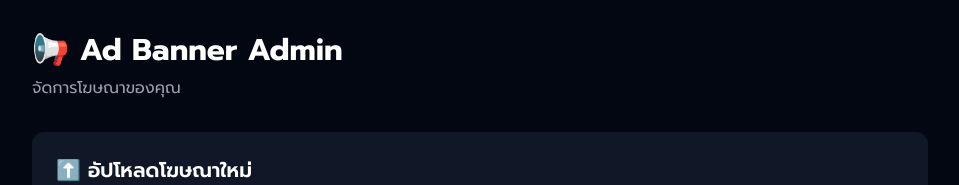
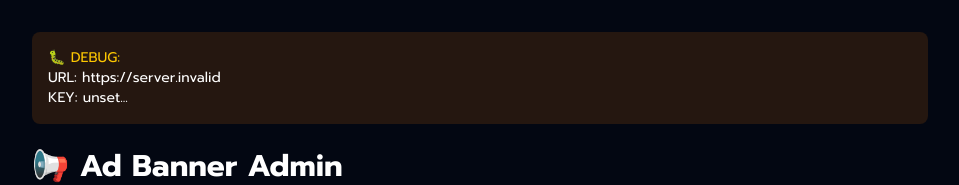
Before and after one commit to luminextech-labs/deela, a Next.js app: page /admin/ads in a window 1280 px wide. Shown: the top 185 px of the page, without its empty margins (160-1119 px from the left). Built offline with nearby package versions, Linux system fonts and the light colour scheme; no server answers; the database is empty.

Commit message:
debug: show env values on admin page

```diff
--- a/app/admin/ads/page.tsx
+++ b/app/admin/ads/page.tsx
@@ -8,12 +8,19 @@ export default function AdsAdminPage() {
   const [loading, setLoading] = useState(true);
   const [uploading, setUploading] = useState(false);
   const [message, setMessage] = useState<{ type: "success" | "error"; text: string } | null>(null);
+  const [debug, setDebug] = useState<{url: string; key: string} | null>(null);
 
   useEffect(() => {
     fetchBanners();
   }, []);
 
   async function fetchBanners() {
+    // Debug: show env values
+    setDebug({
+      url: process.env.NEXT_PUBLIC_SUPABASE_URL || "❌ ไม่มีค่า",
+      key: (process.env.NEXT_PUBLIC_SUPABASE_ANON_KEY || "❌ ไม่มีค่า").slice(0, 20) + "..."
+    });
+
     if (!supabase) {
       setMessage({ type: "error", text: "❌ Supabase ไม่เชื่อมต่อ ตรวจสอบ env บน Vercel" });
       setLoading(false);
@@ -84,6 +91,14 @@ export default function AdsAdminPage() {
   return (
     <div className="min-h-screen bg-gray-950 text-white p-8">
       <div className="max-w-4xl mx-auto">
+        {/* Debug info */}
+        {debug && (
+          <div className="mb-6 p-4 bg-yellow-900/30 rounded-lg text-sm font-mono">
+            <p className="text-yellow-400">🐛 DEBUG:</p>
+            <p>URL: {debug.url}</p>
+            <p>KEY: {debug.key}</p>
+          </div>
+        )}
         <h1 className="text-3xl font-bold mb-2">📢 Ad Banner Admin</h1>
         <p className="text-gray-400 mb-8">จัดการโฆษณาของคุณ</p>
 
```
